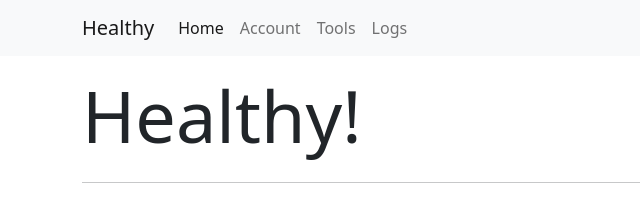
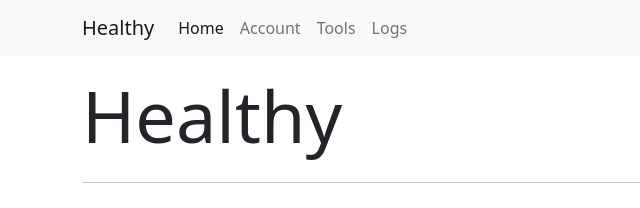
Before and after one commit to jason-nordheim/healthy, a React (Create React App) app: page / in a window 1280 px wide. Shown: the top 208 px of the page, without its empty margins (0-640 px from the left). Built offline with nearby package versions, Linux system fonts and the light colour scheme.

Commit message:
removed exclamations mark

```diff
--- a/src/components/layout/PageTitle.js
+++ b/src/components/layout/PageTitle.js
@@ -5,7 +5,7 @@ export const PageTitle = ({ text, addOnClasses = [] }) => {
   }
   return (
     <div className={classes.join(" ")}>
-      <h1 className="display-2 mt-3">{text}!</h1>
+      <h1 className="display-2 mt-3">{text}</h1>
       <hr className="my-4" />
     </div>
   );
```
